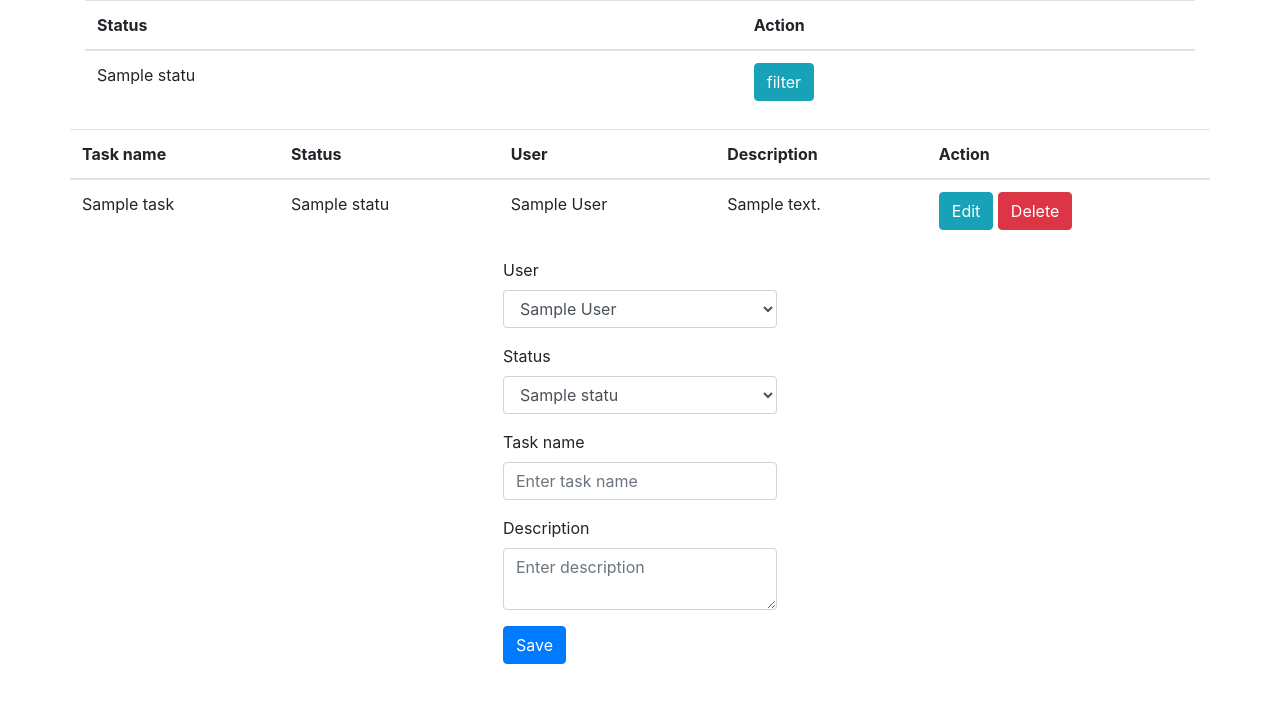
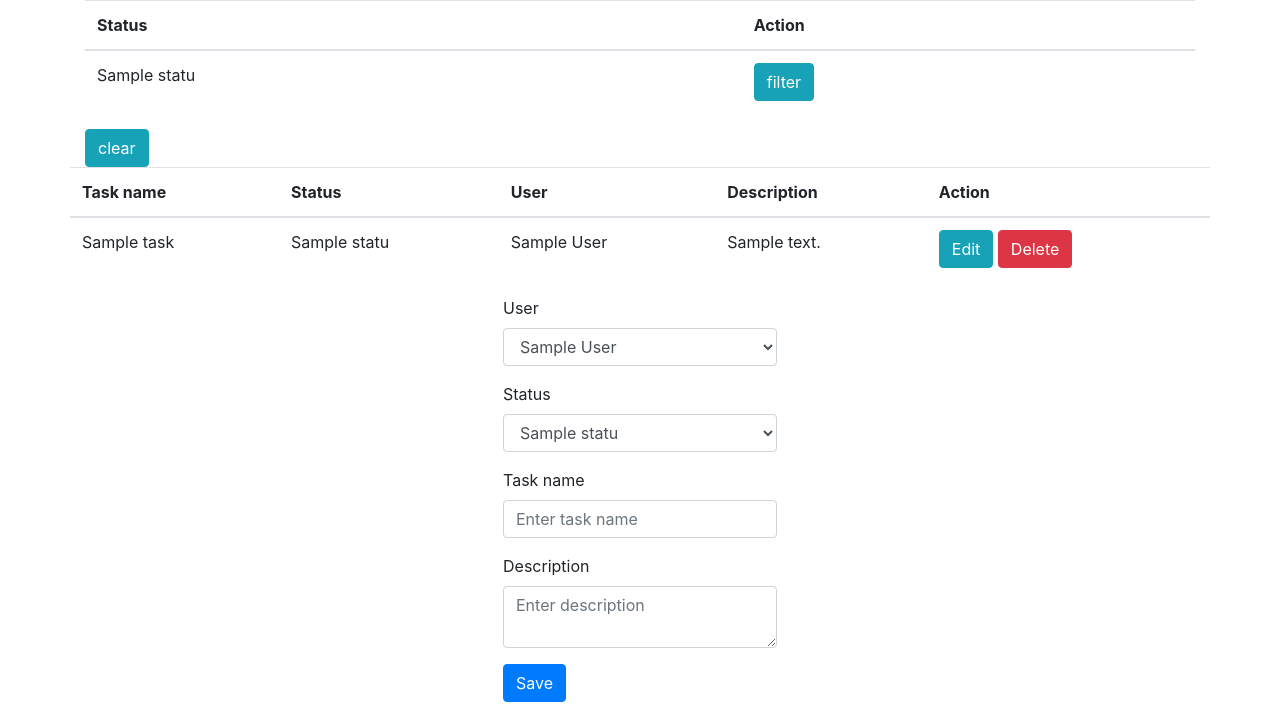
Before and after one commit to Neil163/task-manager, a PHP site: page /index.php in a window 1280 px wide. Shown: the top 717 px of the page. Run offline with PHP 8.4, Linux system fonts and the light colour scheme; tables that the repository leaves empty or names only in its code hold one stand-in row (values such as "Sample post").

Commit message:
added clear filter button

```diff
--- a/index.php
+++ b/index.php
@@ -39,7 +39,8 @@
                 <?php endforeach; ?>
             </tr>
         </table>
-
+        <a href="index.php?clear=<?php echo null; ?>"
+           class="btn btn-info">clear</a>
     </div>
     <div class="row justify-content-center">
         <table class="table">
--- a/process.php
+++ b/process.php
@@ -64,13 +64,16 @@ if (isset($_GET['edit'])) {
 //Filter button is pressed
 if (isset($_GET['filter'])) {
     $filterStatusId = $_GET['filter'];
-    $tasksArray = json_decode($task->getJoin($connection, $filterStatusId), true);
+    $tasksArray = json_decode($task->getJoin(
+        $connection,
+        "WHERE status_id = {$_GET['filter']}"
+    ), true);
 }
 
 //Clear filter button is pressed
 if (isset($_GET['clear'])) {
-    //$filterStatusId = null;
-    //$tasksArray = json_decode($task->get($connection, $filterStatusId), true);
+    $filterStatusId = $_GET['clear'];
+    $tasksArray = json_decode($task->getJoin($connection, $filterStatusId), true);
 }
 
 //Update a task functionality
```
